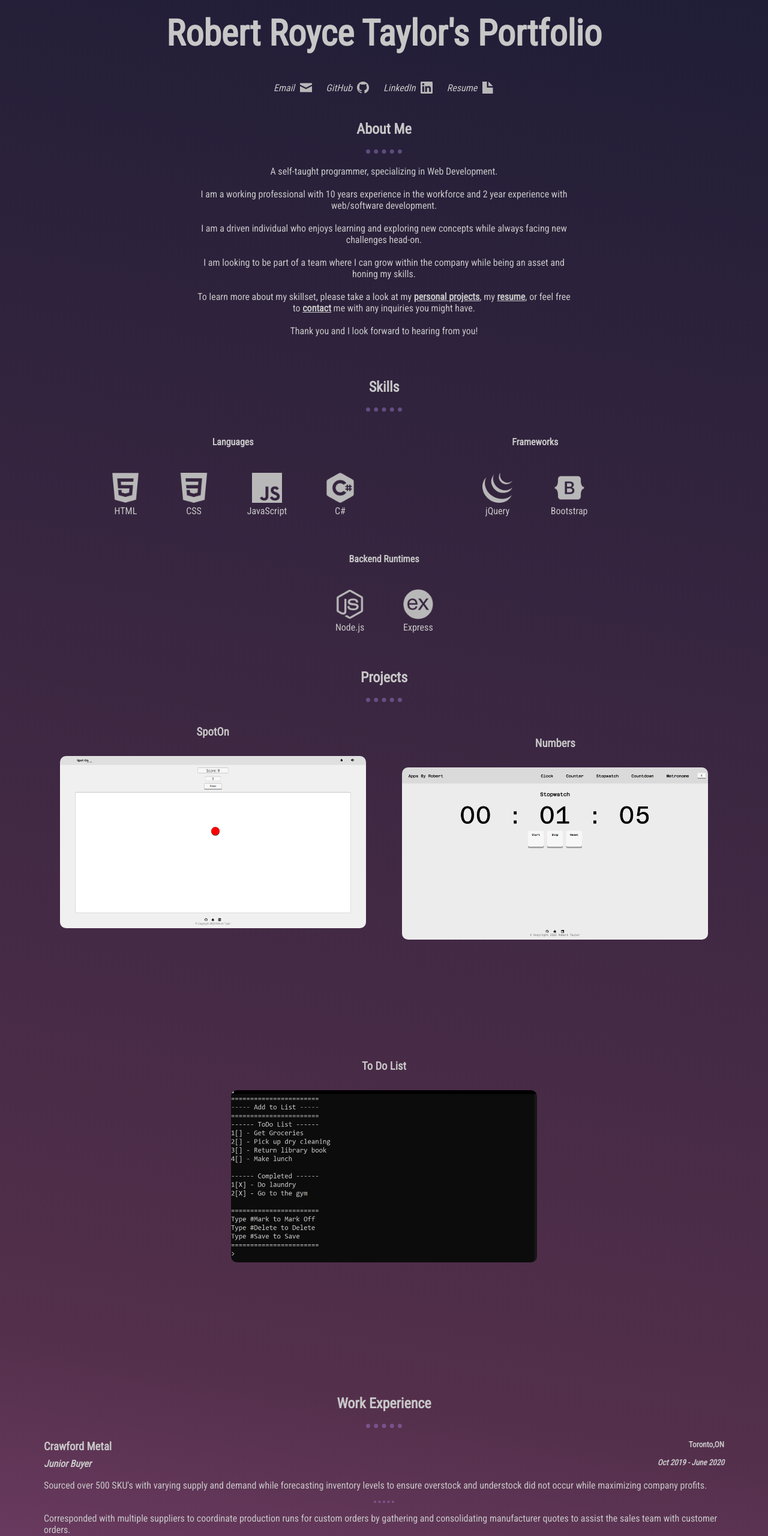
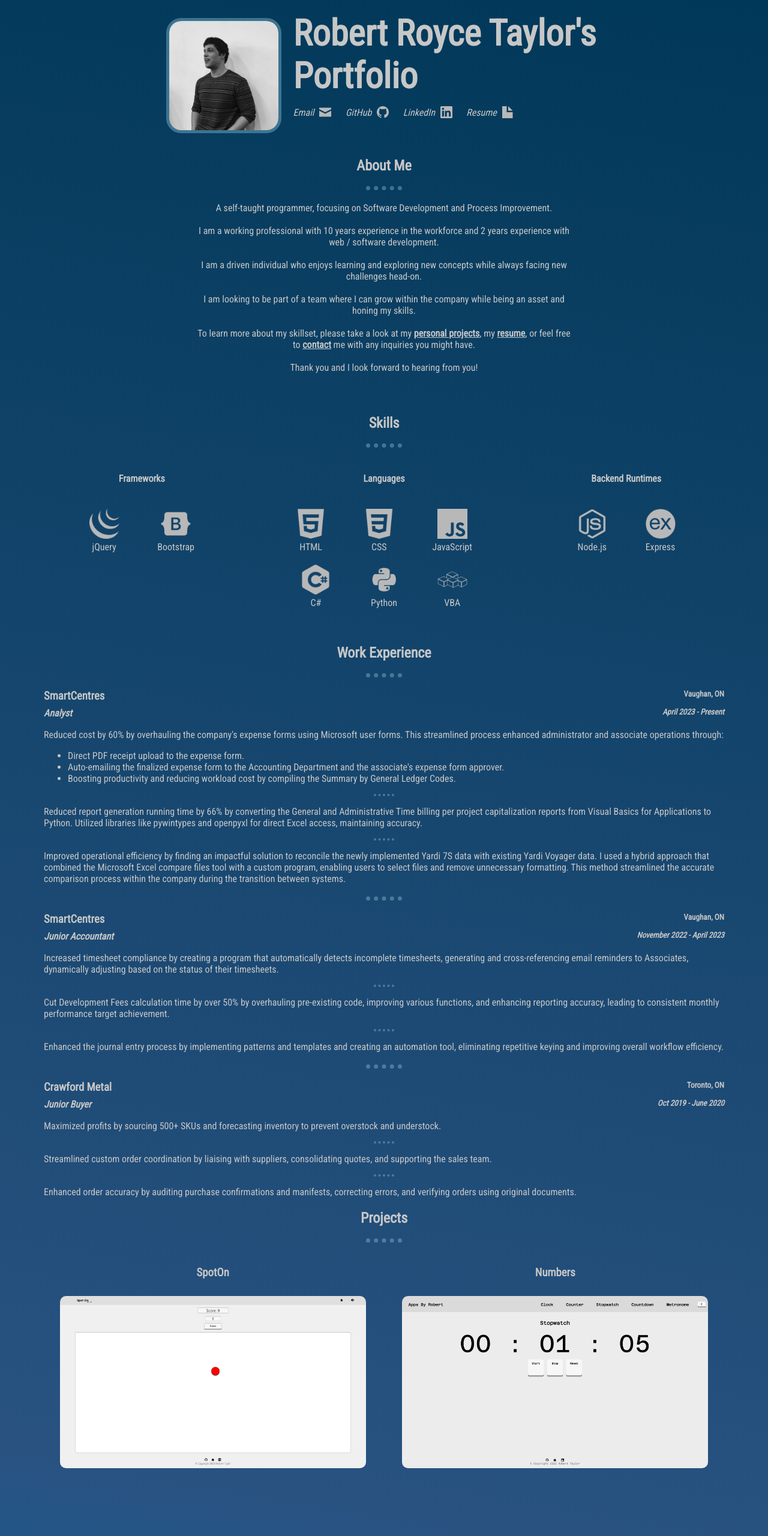
Before and after one commit to RobertRoyceTaylor/cv, a plain HTML site: page index.html in a window 1280 px wide. Shown: the part 40-2600 px from the top of the page at 60% size. Drawn offline with Linux system fonts and the light colour scheme.

Commit message:
Uploaded version 2.0 of personal website

```diff
--- a/index.html
+++ b/index.html
@@ -5,16 +5,6 @@
     <meta charset="UTF-8">
     <meta http-equiv="X-UA-Compatible" content="IE=edge">
     <meta name="viewport" content="width=device-width, initial-scale=1.0">
-    <meta name="title" content="Robert Royce Taylor's Portfolio">
-    <meta name="description"
-        content="A self-taught programmer, focusing on Front-End Web Development.Included is a  collection of my projects, skills, and past work experience.">
-    <meta name="keywords"
-        content="HTML, CSS, JavaScript, JS, Nodejs, Expressjs, express, portfolio, projects, resume, C Sharp,">
-    <meta name="robots" content="index, follow">
-    <meta http-equiv="Content-Type" content="text/html; charset=utf-8">
-    <meta name="language" content="English">
-    <meta name="author" content="Robert Royce Taylor">
-    <link rel="icon" type="image/x-icon" href="images/Icons/resume-favicon.ico">
     <title>Robert Taylor's Portfolio</title>
     <link rel="stylesheet" href="styles.css">
     <!-- Google Fonts -->
@@ -26,15 +16,17 @@
 <body>
     <header>
         <div class="header-left">
+            <img id="profile-picture" src="images/Icons/profile_picture.jpg">
             <h1 id="porfolio-title">Robert Royce Taylor's Portfolio</h1>
         </div>
         <div class="header-right socials">
             <p>
-
                 <a href="mailto:roycetaylor.rt@gmail.com" target="_blank" rel="noopener noreferrer">
                     <i>Email</i>
                     <img class="socials-icons" id="email-icon" src="images/Icons/social-icons/envelope-closed-8x.png"
                         alt="email-icon">
+                    <!--<img class="socials-icons external-icon" src="images/Icons/social-icons/external-link-8x.png"
+                        alt="">-->
                 </a>
             </p>
             <p>
@@ -42,6 +34,7 @@
                     <i>GitHub</i>
                     <img class="socials-icons" id="github-icon" src="images/Icons/social-icons/github-8x.png"
                         alt="github-icon">
+
                 </a>
             </p>
             <p>
@@ -49,14 +42,17 @@
                     <i>LinkedIn</i>
                     <img class="socials-icons" id="linkedin-icon" src="images/Icons/social-icons/linked-in-8x.png"
                         alt="linkedin-icon">
+
                 </a>
             </p>
             <p>
+
                 <a href="resume/Robert_R_Taylor_Resume.pdf" download="Robert_Royce_Taylor_Resume" target="_blank"
                     rel="noopener noreferrer">
                     <i>Resume</i>
                     <img class="socials-icons" id="resume-icon" src="images/Icons/social-icons/file-8x.png"
                         alt="resume-icon">
+
                 </a>
             </p>
         </div>
@@ -64,12 +60,13 @@
     </header>
     <!--About Me-->
     <div class="container" id="about-me-container">
+       <!-- <img id="profile-picture" src="images/Icons/profile_picture.jpg">-->
         <h2 class="section-header" id="about-me-header">About Me</h2>
         <hr class="line-break">
-        <p class="about-me">A self-taught programmer, specializing in Web Development.
+        <p class="about-me">A self-taught programmer, focusing on Software Development and Process Improvement.
             <br><br>
             I am a working professional with 10 years experience in the workforce
-            and 2 year experience with web/software development.
+            and 2 years experience with web / software development.
             <br><br>
             I am a driven individual who enjoys learning and exploring new
             concepts while always facing new challenges head-on.
@@ -78,8 +75,7 @@
             skills.
             <br><br>
             To learn more about my skillset, please take a look at my <a class="about-me-links"
-                href="#projects-container">personal projects</a>, my <a class="about-me-links"
-                href="#resume">resume</a>,
+                href="#projects-container">personal projects</a>, my <a class="about-me-links" href="#resume">resume</a>,
             or feel free to <a class="about-me-links" href="mailto:roycetaylor.rt@gmail.com" target="_blank"
                 rel="noopener noreferrer">contact</a> me with any
             inquiries you might have.
@@ -93,6 +89,17 @@
         <hr class="line-break">
         <!-- <h3>Technical Skills</h3> -->
         <div class="technical-skills-container">
+            <div div class="skills-heading" id="frameworks">
+                <h4>Frameworks</h4>
+                <div class="skills-image-container">
+                    <img class="skills-image" src="images/Icons/technical-skills/jquery.png" alt="jQuery-Logo">
+                    <p>jQuery</p>
+                </div>
+                <div class="skills-image-container">
+                    <img class="skills-image" src="images/Icons/technical-skills/bootstrap.png" alt="Bootstrap-Logo">
+                    <p>Bootstrap</p>
+                </div>
+            </div>
             <div class="skills-heading" id="languages">
                 <h4>Languages</h4>
                 <div class="skills-image-container">
@@ -111,18 +118,16 @@
                     <img class="skills-image" src="images/Icons/technical-skills/csharp.png" alt="C#-Logo" height="">
                     <p>C#</p>
                 </div>
-            </div>
-            <div div class="skills-heading" id="frameworks">
-                <h4>Frameworks</h4>
                 <div class="skills-image-container">
-                    <img class="skills-image" src="images/Icons/technical-skills/jquery.png" alt="jQuery-Logo">
-                    <p>jQuery</p>
+                    <img class="skills-image" src="images/Icons/technical-skills/python.png" alt="Python-Logo">
+                    <p>Python</p>
                 </div>
                 <div class="skills-image-container">
-                    <img class="skills-image" src="images/Icons/technical-skills/bootstrap.png" alt="Bootstrap-Logo">
-                    <p>Bootstrap</p>
+                    <img class="skills-image" src="images/Icons/technical-skills/VBA.png" alt="vba-Logo">
+                    <p>VBA</p>
                 </div>
             </div>
+
             <div div class="skills-heading" id="backend">
                 <h4>Backend Runtimes</h4>
                 <div class="skills-image-container">
@@ -137,6 +142,105 @@
         </div>
 
     </div>
+
+    <div class="container" id="work-exp-container">
+        <h2 class="section-header" id="work-exp-header">Work Experience</h2>
+        <hr class="line-break">
+        <div class="work-experience-job-title">
+            <h3 class="work-left-align work-company">SmartCentres</h3>
+            <h5 class="work-right-align work-location">Vaughan, ON</h5>
+        </div>
+        <div class="work-experience-job-title">
+            <h4 class="work-left-align work-position">Analyst</h4>
+            <h5 class="work-right-align work-dates">April 2023 - Present</h5>
+        </div>
+        <div class="work-experience-points">
+            <p class="point"> Reduced cost by 60% by overhauling the company's expense forms using Microsoft user forms.
+                This streamlined process enhanced administrator and associate operations through:
+
+                <ul>
+                    <li>Direct PDF receipt upload to the expense form.</li>
+                    <li>Auto-emailing the finalized expense form to the Accounting Department and the associate's expense form approver.</li>
+                    <li>Boosting productivity and reducing workload cost by compiling the Summary by General Ledger Codes.</li>
+                </ul>
+                <hr class="work-line-break">
+            </p>
+            <p class="point"> Reduced report generation running time by 66% by converting the General and Administrative Time
+                billing per project capitalization reports from Visual Basics for Applications to Python.
+                Utilized libraries like pywintypes and openpyxl for direct Excel access, maintaining accuracy.
+                <hr class="work-line-break">
+            </p>
+            <p class="point"> Improved operational efficiency by finding an impactful solution to reconcile the newly implemented Yardi 7S data
+                with existing Yardi Voyager data. I used a hybrid approach that combined the Microsoft Excel compare files tool with a custom program,
+                enabling users to select files and remove unnecessary formatting.
+                This method streamlined the accurate comparison process within the company during the transition between systems.
+            </p>
+        </div>
+        <hr class="line-break">
+        <div class="work-experience-job-title">
+            <h3 class="work-left-align work-company">SmartCentres</h3>
+            <h5 class="work-right-align work-location">Vaughan, ON</h5>
+        </div>
+        <div class="work-experience-job-title">
+            <h4 class="work-left-align work-position">Junior Accountant</h4>
+            <h5 class="work-right-align work-dates">November 2022 - April 2023</h5>
+        </div>
+        <div class="work-experience-points">
+            <p class="point"> Increased timesheet compliance by creating a program that automatically detects incomplete timesheets,
+                generating and cross-referencing email reminders to Associates, dynamically adjusting based on the status of their timesheets.
+                <hr class="work-line-break">
+            </p>
+            <p class="point"> Cut Development Fees calculation time by over 50% by overhauling pre-existing code, improving various functions, and
+                enhancing reporting accuracy, leading to consistent monthly performance target achievement.
+                <hr class="work-line-break">
+            </p>
+            <p class="point"> Enhanced the journal entry process by implementing patterns and templates and creating an automation tool,
+                eliminating repetitive keying and improving overall workflow efficiency.</p>
+        </div>
+        <hr class="line-break">
+        <div class="work-experience-job-title">
+            <h3 class="work-left-align work-company">Crawford Metal</h3>
+            <h5 class="work-right-align work-location">Toronto, ON</h5>
+        </div>
+        <div class="work-experience-job-title">
+            <h4 class="work-left-align work-position">Junior Buyer</h4>
+            <h5 class="work-right-align work-dates">Oct 2019 - June 2020</h5>
+        </div>
+        <div class="work-experience-points">
+            <p class="point">Maximized profits by sourcing 500+ SKUs and forecasting inventory to prevent overstock and understock.
+                <hr class="work-line-break">
+            </p>
+            <p class="point">Streamlined custom order coordination by liaising with suppliers, consolidating quotes, and supporting the sales team.
+                <hr class="work-line-break">
+            </p>
+            <p class="point">Enhanced order accuracy by auditing purchase confirmations and manifests, correcting errors, and verifying orders using original documents.</p>
+        </div>
+     <!--   <hr class="line-break">
+        <div id="resume" class="work-experience-job-title">
+            <h3 class="work-left-align work-company">Penguin Pickup</h3>
+            <h5 class="work-right-align work-location">Toronto, ON</h5>
+        </div>
+        <div class="work-experience-job-title">
+            <h4 class="work-left-align work-position">Customer Service Associate</h4>
+            <h5 class="work-right-align work-dates">Aug 2017 - Oct 2019</h5>
+        </div>
+
+        <div class="work-experience-points">
+            <p class="point">Overhauled Excel spreadsheets within the company to assist with inventory management and
+                customer
+                delivery scheduling that increased employee efficiency by automating repetitive tasks.
+                <hr class="work-line-break">
+            </p>
+            <p class="point">Trained remote teams in British Columbia by creating process and procedure documentation
+                that helped
+                assist in the growth and expansion of the company nationally.
+                <hr class="work-line-break">
+            </p>
+            <p class="point">Earned the Employee of the Month Award for April 2019.</p>
+        </div>
+    -->
+    </div>
+
     <!--Project Portfolio-->
     <div class="container" id="projects-container">
         <h2 class="section-header" id="projects-header">Projects</h2>
@@ -157,13 +261,11 @@
                 </div>
                 <div class="dropdown-container">
                     <p class="dropdown-content">
-                        A browser game, built to help improve hand-eye coordination with
-                        a mouse or touch screen.
+                        A browser application, built to help improve hand-eye coordination with a mouse or touch screen.
                         <br><br>
-                        Utilized JavaScript methods to return the dimensions of the user’s screen, allowing for a
-                        dynamically scaling play area to accommodate various screen sizes while also establishing a
-                        buffer, calculated via the pixel size of the target, to avoid collision with the borders of the
-                        playable area.
+                        Enhanced user engagement by implementing target randomization, calculating height and width,
+                        and utilizing DOM manipulation. This ensured that the clickable target dynamically moved within the play area,
+                        adding challenge and variety to the user experience.
                     </p>
                 </div>
             </div>
@@ -184,10 +286,9 @@
                     <p class="dropdown-content">A browser application consisting of a clock, counter, stopwatch, timer,
                         and metronome.
                         <br><br>
-                        Incorporated interval methods to create the necessary delay needed to keep track of time within
-                        the applications while alleviating any desynchronization that may occur while running the
-                        program for extended periods of time by calling the clearInterval() method to prevent memory
-                        leaks.
+                        Crafted precise time calculations for various features to ensure app's versatility and improve user experience.
+                        These mathematical solutions included handling the conversion of 61 seconds into 1 minute and 1 second,
+                        and calculating beats per minute for the metronome.
                     </p>
                 </div>
             </div>
@@ -203,13 +304,12 @@
                 </div>
                 <div class="dropdown-container">
                     <p class="dropdown-content">
-                        A console application that allows the user to add, delete and mark tasks that can be saved and
-                        opened later.
+                        An application written in C# that allows a user to add, delete, and mark off tasks on a list that will be saved for further use.
                         <br><br>
-                        Formulated an approach to saving user files by storing the user’s inputs within a List data
-                        structure that when finished, will write all the lines of the List into a text file and store
-                        that file locally. When the application is re-opened, that text file is read and added to the
-                        List data structure for use by the user.
+                        Implemented safeguards within the application to prevent errors, including parsing user input,
+                        enabling easy mode-switching, saving files seamlessly, and disabling duplicate line items,
+                        enhancing the overall user experience and data integrity.
+
                     </p>
                 </div>
             </div>
@@ -217,61 +317,9 @@
 
         </div>
     </div>
-    <div class="container" id="work-exp-container">
-        <h2 class="section-header" id="work-exp-header">Work Experience</h2>
-        <hr class="line-break">
-        <div class="work-experience-job-title">
-            <h3 class="work-left-align work-company">Crawford Metal</h3>
-            <h5 class="work-right-align work-location">Toronto,ON</h5>
-        </div>
-        <div class="work-experience-job-title">
-            <h4 class="work-left-align work-position">Junior Buyer</h4>
-            <h5 class="work-right-align work-dates">Oct 2019 - June 2020</h5>
-        </div>
-        <div class="work-experience-points">
-            <p class="point">Sourced over 500 SKU's with varying supply and demand while forecasting inventory levels to
-                ensure
-                overstock and understock did not occur while maximizing company profits.
-                <hr class="work-line-break">
-            </p>
-            <p class="point">Corresponded with multiple suppliers to coordinate production runs for custom orders by
-                gathering and
-                consolidating manufacturer quotes to assist the sales team with customer orders.
-                <hr class="work-line-break">
-            </p>
-            <p class="point">Audited purchase order confirmations and delivery manifests to catch and correct errors
-                with our
-                suppliers through verifying all orders before they are processed in our system by using original
-                purchase orders to backup claims as required.</p>
-        </div>
-        <hr class="line-break">
-        <div id="resume" class="work-experience-job-title">
-            <h3 class="work-left-align work-company">Penguin Pickup</h3>
-            <h5 class="work-right-align work-location">Toronto,ON</h5>
-        </div>
-        <div class="work-experience-job-title">
-            <h4 class="work-left-align work-position">Customer Service Associate</h4>
-            <h5 class="work-right-align work-dates">Aug 2017 - Oct 2019</h5>
-        </div>
 
-        <div class="work-experience-points">
-            <p class="point">Overhauled Excel spreadsheets within the company to assist with inventory management and
-                customer
-                delivery scheduling that increased employee efficiency by automating repetitive tasks.
-                <hr class="work-line-break">
-            </p>
-            <p class="point">Trained remote teams in British Columbia by creating process and procedure documentation
-                that helped
-                assist in the growth and expansion of the company nationally.
-                <hr class="work-line-break">
-            </p>
-            <p class="point">Earned the Employee of the Month Award for April 2019.</p>
-        </div>
-
-    </div>
     <footer>
-        © 2022 Robert Taylor
+        © 2023 Robert Taylor
     </footer>
 </body>
-
 </html>
--- a/styles.css
+++ b/styles.css
@@ -2,7 +2,7 @@
 :root {
     --main-backgroud:#1F1D36;
     --main-fontcolor:#c7c7c7;
-    --main-linebreak:#a081cf73;
+    --main-linebreak:#81b9cf73;
 
     /* White */
     --main-filter:invert(91%) sepia(0%) saturate(20%) hue-rotate(176deg) brightness(85%) contrast(81%);
@@ -15,7 +15,8 @@ html{
 }
 
 body{
-    background: linear-gradient(190deg, rgba(31,29,54,1) 0%, rgba(83,47,75,1) 75%, rgba(134,72,121,1) 100%);
+    /*background: linear-gradient(190deg, rgba(31,29,54,1) 0%, rgba(83,47,75,1) 75%, rgba(134,72,121,1) 100%);*/
+    background: linear-gradient(190deg, rgb(0, 56, 88) 0%, rgb(41, 82, 129) 75%, rgb(0, 107, 168) 100%);
     color: var(--main-fontcolor);
     font-family: 'Roboto Condensed', Segoe UI, Tahoma, Geneva, Verdana, sans-serif;
     margin: auto 100px;
@@ -57,6 +58,27 @@ header{
 
 .header-left{
     font-size: 30px;
+}
+
+#profile-picture{
+    max-width: 25%;
+    height: auto;
+    margin: 10px 20px 0 0;
+    border-radius: 25px;
+    border: 5px solid var(--main-linebreak);
+    float: left;
+    display: flexbox;
+}
+#porfolio-title{
+    text-align: left;
+}
+
+.socials{
+    width: auto;
+    display: flexbox;
+    float: left;
+    padding: 0%;
+    margin: -30px 0 0 -10px
 }
 
 .socials-icons{
@@ -102,8 +124,9 @@ header{
 
 .skills-heading{
     display: inline-block;
-    width: 500px;
+    width: 400px;
     margin: 0 auto 40px;
+    vertical-align: top;
 }
 
 
```
Also changed, not shown: images/Icons/profile_picture.jpg (added), images/Icons/technical-skills/VBA.png (added), images/Icons/technical-skills/python.png (added), 1 other file.
